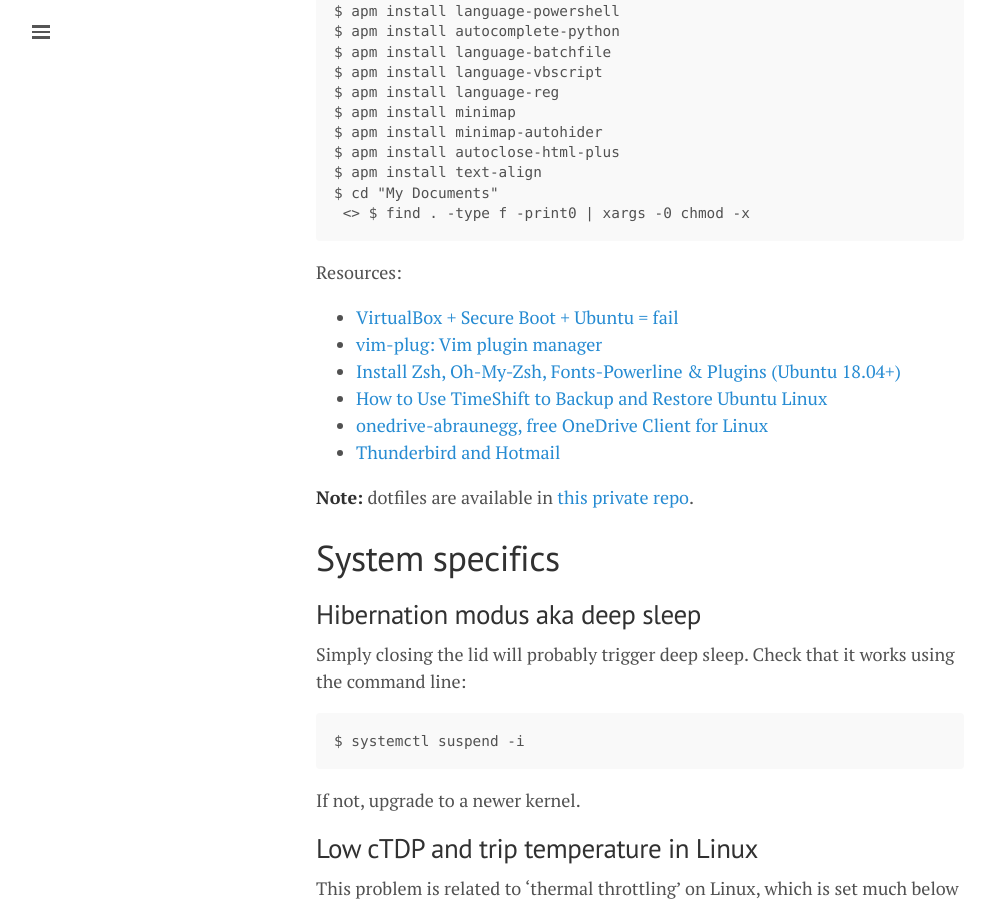
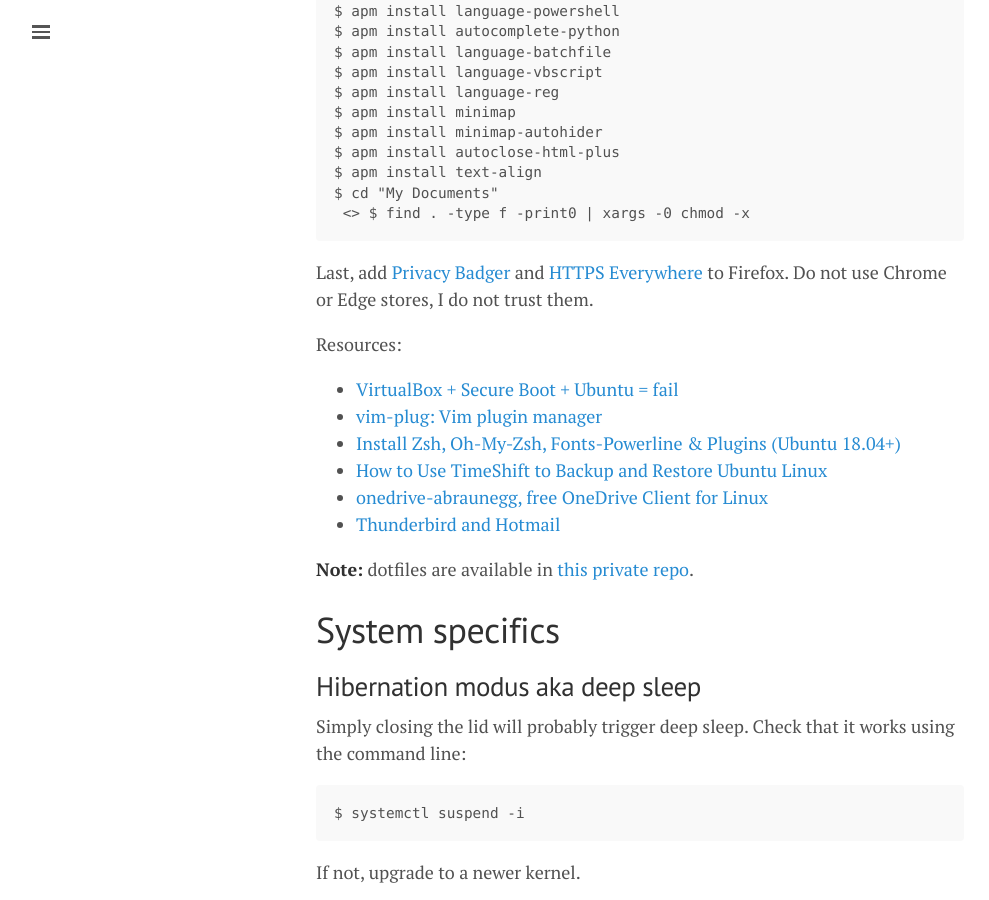
Before and after one commit to lgeurts/lgeurts.github.io, a Jekyll site: the page built from _posts/2021-10-15-ubuntu-setup-notes-for-x1-carbon-gen8.md, in a window 1280 px wide and 900 px high, scrolled down 3155 px. Shown: the whole window, without its empty margins (0-989 px from the left). Built offline with Jekyll 4.4.1, drawn with Linux system fonts in a browser that asks for light colours; nearby versions of some CDN libraries; comment, search, counter and statistics services are not loaded.

Commit message:
Update 2021-10-15-ubuntu-setup-notes-for-x1-carbon-gen8.md

````diff
--- a/_posts/2021-10-15-ubuntu-setup-notes-for-x1-carbon-gen8.md
+++ b/_posts/2021-10-15-ubuntu-setup-notes-for-x1-carbon-gen8.md
@@ -121,6 +121,8 @@
 $ cd "My Documents"
  <> $ find . -type f -print0 | xargs -0 chmod -x
 ```
+Last, add [Privacy Badger](https://privacybadger.org/) and [HTTPS Everywhere](https://www.eff.org/https-everywhere) to Firefox. Do not use Chrome or Edge stores, I do not trust them.
+
 Resources:
 - [VirtualBox + Secure Boot + Ubuntu = fail](https://stegard.net/2016/10/virtualbox-secure-boot-ubuntu-fail/)
 - [vim-plug: Vim plugin manager](https://raw.githubusercontent.com/junegunn/vim-plug/master/plug.vim)
````
